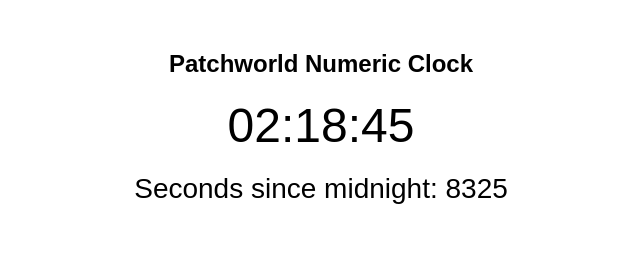
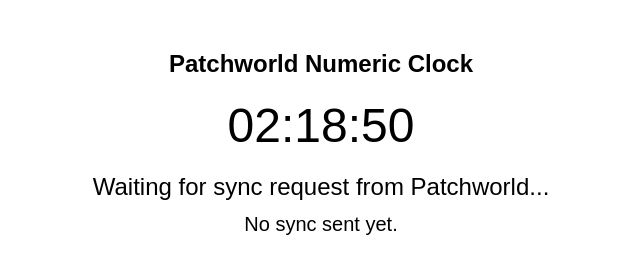
Before and after one commit to hanumanatee/patchworld-clock, a plain HTML site: page numeric.html in a window 1280 px wide. Shown: the whole page, without its empty margins (319-959 px from the left). Drawn offline with Linux system fonts and the light colour scheme.

Commit message:
Update numeric.html
New scheme - send time request from patchworld instead of pushing it from the page

```diff
--- a/numeric.html
+++ b/numeric.html
@@ -17,9 +17,14 @@
             font-size: 48px;
         }
 
-        #seconds {
-            font-size: 28px;
+        #status {
+            font-size: 24px;
             margin-top: 20px;
+        }
+
+        #lastsync {
+            font-size: 20px;
+            margin-top: 12px;
         }
     </style>
 </head>
@@ -29,19 +34,27 @@
     <h2>Patchworld Numeric Clock</h2>
 
     <div id="clock">--:--:--</div>
-    <div id="seconds">Seconds since midnight: -----</div>
+    <div id="status">Waiting for sync request from Patchworld...</div>
+    <div id="lastsync">No sync sent yet.</div>
 
     <script>
+
+        // Return local time as seconds since midnight.
+        // Milliseconds are included for a more accurate synchronization.
         function secondsSinceMidnight() {
             const now = new Date();
 
             return (
                 now.getHours() * 3600 +
                 now.getMinutes() * 60 +
-                now.getSeconds()
+                now.getSeconds() +
+                now.getMilliseconds() / 1000
             );
         }
 
+
+        // This display is only for checking the webpage.
+        // It does NOT send anything to Patchworld.
         function updatePageDisplay() {
             const now = new Date();
 
@@ -53,29 +66,46 @@
             });
 
             document.getElementById("clock").textContent = time;
-            document.getElementById("seconds").textContent =
-                "Seconds since midnight: " + secondsSinceMidnight();
         }
 
-        async function syncPatchworldClock() {
+
+        // Read the current local time and send it to Patchworld.
+        async function sendClockSync() {
             const value = secondsSinceMidnight();
 
             try {
                 await PatchWorld.interfaceSendJoltA(value);
-                console.log("Sent to Patchworld:", value);
+
+                document.getElementById("status").textContent =
+                    "Sync request received.";
+
+                document.getElementById("lastsync").textContent =
+                    "Sent: " + value.toFixed(3) + " seconds since midnight";
+
+                console.log("Clock sync sent to Patchworld:", value);
+
             } catch (error) {
+
+                document.getElementById("status").textContent =
+                    "Patchworld bridge not available.";
+
                 console.log("Patchworld bridge not available:", error);
             }
         }
 
+
+        // Patchworld Jolt In A is the clock-sync request.
+        PatchWorld.onInterfaceInputJoltA = function(value) {
+            console.log("Sync request received from Patchworld:", value);
+            sendClockSync();
+        };
+
+
+        // Keep the webpage's visible clock running for debugging.
+        // This does NOT communicate with Patchworld.
         updatePageDisplay();
-        syncPatchworldClock();
+        setInterval(updatePageDisplay, 1000);
 
-        setInterval(updatePageDisplay, 10000);
-
-        // Temporary test interval:
-        // send a fresh synchronization value every 10 seconds.
-        setInterval(syncPatchworldClock, 60000);
     </script>
 
 </body>
```
